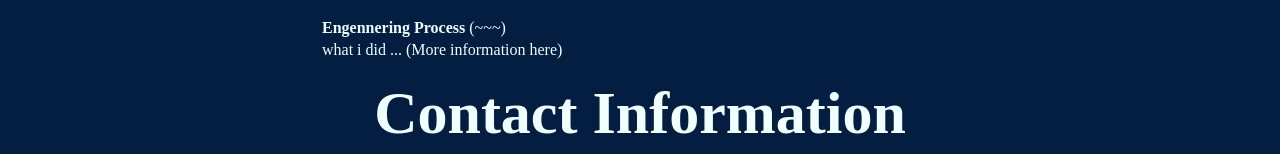
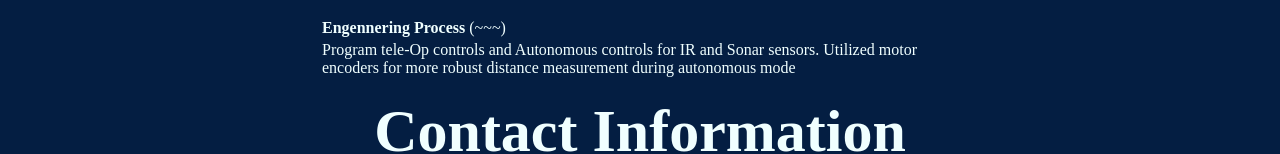
Before and after one commit to JohnHofbauer/website, a plain HTML site: page index.html in a window 1280 px wide. Shown: the part 1986-2140 px from the top of the page. Drawn offline with Linux system fonts and the light colour scheme.

Commit message:
updating informaition

```diff
--- a/index.html
+++ b/index.html
@@ -115,7 +115,9 @@
 
             <div class="center">
                 <p><strong>Engennering Process </strong>(~~~)</p>
-                <p> what i did ... (More information here)</p>
+                <p> Program tele-Op controls and Autonomous controls for IR and Sonar sensors.
+                    Utilized motor encoders for more robust distance measurement during autonomous
+                    mode</p>
         </div>
 
 
@@ -165,6 +167,7 @@
 </body>
 </html>
 <script src="scrips/main.js"></script>
+<script type="text/javascript" src="https://livejs.com/live.js"></script>
 <script src="scrips/jquery-3.6.0.js"></script>
 <script>
     $(function() {
```
